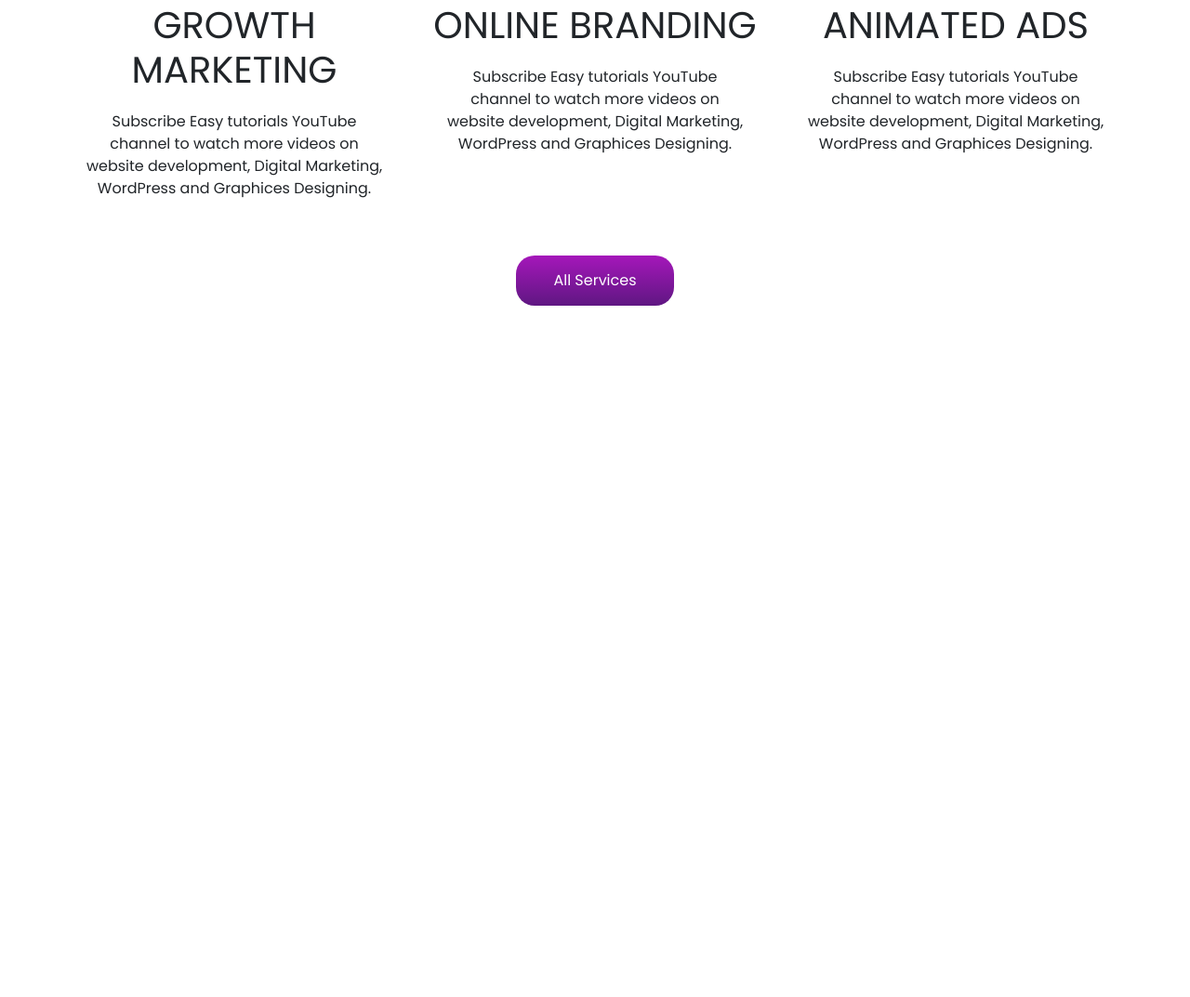
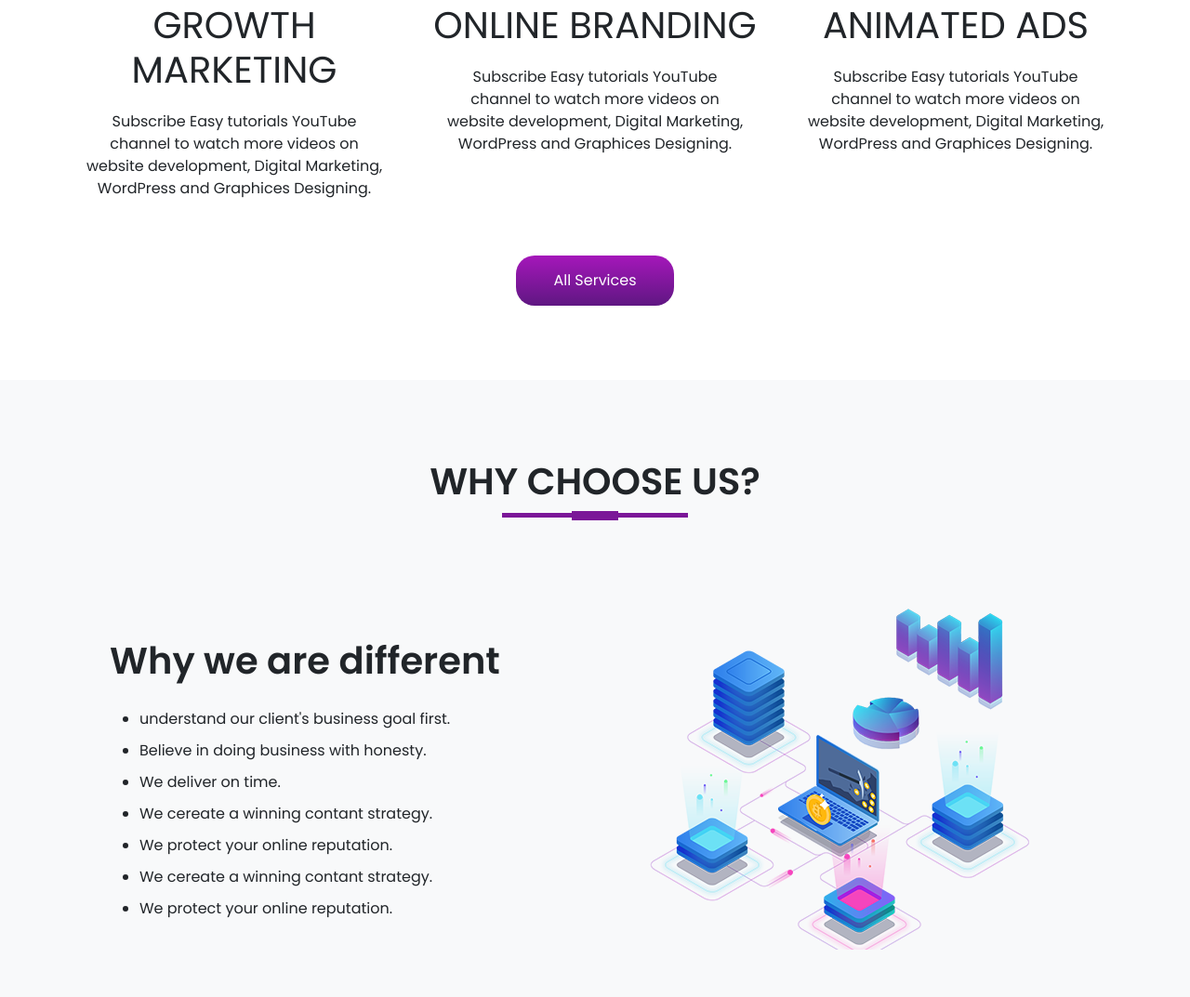
Before and after one commit to Rashed-Rasel/Digital-agency, a plain HTML site: page index.html in a window 1280 px wide. Shown: the part 1140-2213 px from the top of the page at 93% size. Before the commit the page ends 1549 px from the top, so only its background shows below. Drawn offline with Linux system fonts and the light colour scheme.

Commit message:
about section add

```diff
--- a/css/style.css
+++ b/css/style.css
@@ -7,10 +7,7 @@
   outline: 0;
   box-sizing: border-box;
 }
-ul,
-li {
-  list-style: none;
-}
+
 a {
   text-decoration: none;
   display: inline-block;
@@ -182,3 +179,50 @@ body {
 /* ============================ */
 /* ====Services section end====== */
 /* =========================== */
+
+/* ============================ */
+/* ====ABOUT section end====== */
+/* =========================== */
+
+#about {
+  padding: 80px 0;
+  background: #f8f9fa;
+}
+#about .hearder h2 {
+  font-weight: 600;
+  font-size: 40px;
+}
+#about .hearder h2::before {
+  content: "";
+  background: #7b1798;
+  height: 5px;
+  width: 200px;
+  margin-left: auto;
+  margin-right: auto;
+  display: block;
+  transform: translateY(63px);
+}
+#about .hearder h2::after {
+  content: "";
+  background: #7b1798;
+  height: 10px;
+  width: 50px;
+  margin-left: auto;
+  margin-right: auto;
+  display: block;
+  margin-bottom: 40px;
+  transform: translateY(8px);
+}
+#about .about-left p {
+  font-size: 40px;
+  font-weight: 600;
+  margin-top: 8%;
+  margin-bottom: 4%;
+}
+#about .about-left ul li {
+  margin: 10px 0;
+}
+
+/* ============================ */
+/* ====ABOUT section end====== */
+/* =========================== */
--- a/index.html
+++ b/index.html
@@ -193,6 +193,52 @@
     <!--      Services section end  -->
     <!-- =========================== -->
 
+    <!-- ========================== -->
+    <!--      About section start  -->
+    <!-- =========================== -->
+    <section id="about">
+      <div class="container p-0">
+        <div class="row text-center">
+          <div class="col-md-12">
+            <div class="hearder">
+              <h2>WHY CHOOSE US?</h2>
+            </div>
+          </div>
+        </div>
+        <div class="row p-5">
+          <div class="col-md-6">
+            <div class="about-left">
+              <p>Why we are different</p>
+
+              <ul>
+                <li>understand our client's business goal first.</li>
+                <li>Believe in doing business with honesty.</li>
+                <li>We deliver on time.</li>
+                <li>We cereate a winning contant strategy.</li>
+                <li>We protect your online reputation.</li>
+                <li>We cereate a winning contant strategy.</li>
+                <li>We protect your online reputation.</li>
+              </ul>
+            </div>
+          </div>
+          <div class="col-md-6">
+            <picture>
+              <img
+                class="img-fluid"
+                src="/images/network.png"
+                alt="network.png"
+                title="network.png"
+              />
+            </picture>
+          </div>
+        </div>
+      </div>
+    </section>
+
+    <!-- ========================== -->
+    <!--      About section end  -->
+    <!-- =========================== -->
+
     <script src="/js/bootstrap.min.js"></script>
     <script src="/js/main.js"></script>
     <script src="/js/all.min.js"></script>
```
